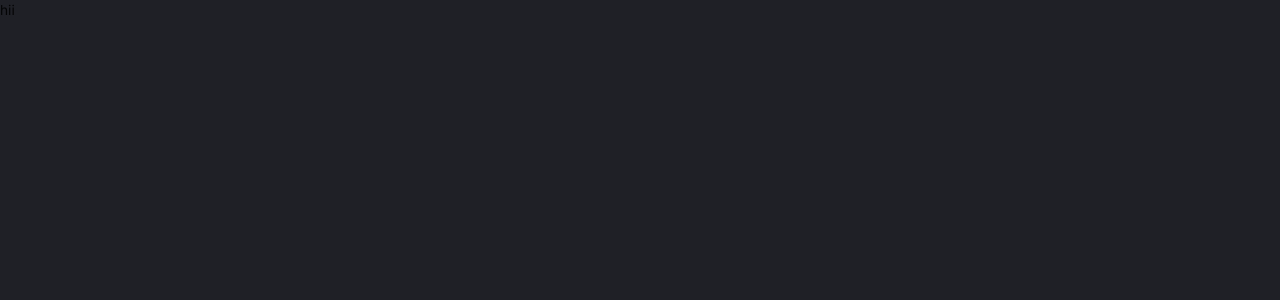
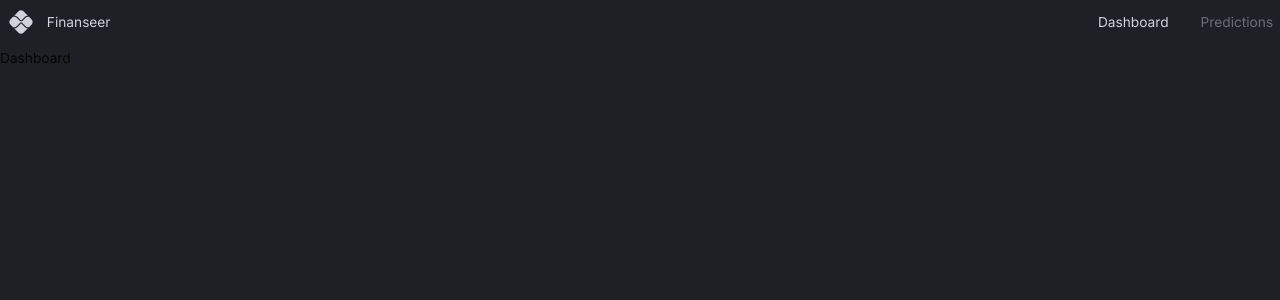
Before and after one commit to SuhailRazi/Finance-App, a React (Vite) app in the folder client/: page / in a window 1280 px wide. Shown: the top 300 px of the page. Built offline with nearby package versions, Linux system fonts and the light colour scheme.

Commit message:
added navbar and routes for navigation

```diff
--- a/client/src/App.tsx
+++ b/client/src/App.tsx
@@ -1,17 +1,27 @@
 import { ThemeProvider, createTheme } from "@mui/material/styles";
 import { useMemo } from "react";
 import { themeSettings } from "./theme";
-import { CssBaseline } from "@mui/material";
+import { Box, CssBaseline } from "@mui/material";
+import { BrowserRouter, Route, Routes } from "react-router-dom";
+import Navbar from "@/scenes/navbar";
 
 function App() {
   const theme = useMemo(() => createTheme(themeSettings), []);
   return (
     <>
       <div className="app">
-        <ThemeProvider theme={theme}>
-          <CssBaseline />
-          hii
-        </ThemeProvider>
+        <BrowserRouter>
+          <ThemeProvider theme={theme}>
+            <CssBaseline />
+            <Box width="100%" height="100%" padding="1rem 2rem 4rem 2 rem">
+              <Navbar />
+              <Routes>
+                <Route path="/" element={<div>Dashboard</div>} />
+                <Route path="/predictions" element={<div>Predictions</div>} />
+              </Routes>
+            </Box>
+          </ThemeProvider>
+        </BrowserRouter>
       </div>
     </>
   );
--- /dev/null
+++ b/client/src/scenes/navbar/Index.tsx
@@ -0,0 +1,55 @@
+import { useState } from "react";
+import { Link } from "react-router-dom";
+import { Box, Typography, useTheme } from "@mui/material";
+import PixIcon from "@mui/icons-material/Pix";
+import FlexBetween from "@/components/FlexBetween";
+
+type Props = {};
+
+const Navbar = (props: Props) => {
+  const { palette } = useTheme();
+  const [selected, setSelected] = useState("dashboard");
+
+  return (
+    <FlexBetween mb="0.25rem" p="0.5rem 0.5em" color={palette.grey[300]}>
+      {/* Left side */}
+      <FlexBetween gap="0.75rem">
+        <PixIcon
+          sx={{
+            fontSize: "28px",
+          }}
+        />
+        <Typography>Finanseer</Typography>
+      </FlexBetween>
+      {/* Right Side */}
+      <FlexBetween gap="2rem">
+        <Box sx={{ "&:hover": { color: palette.primary[100] } }}>
+          <Link
+            to="/"
+            onClick={() => setSelected("dashboard")}
+            style={{
+              color: selected === "dashboard" ? "inherit" : palette.grey[700],
+              textDecoration: "inherit",
+            }}
+          >
+            Dashboard
+          </Link>
+        </Box>
+        <Box sx={{ "&:hover": { color: palette.primary[100] } }}>
+          <Link
+            to="/predictions"
+            onClick={() => setSelected("predictions")}
+            style={{
+              color: selected === "predictions" ? "inherit" : palette.grey[700],
+              textDecoration: "inherit",
+            }}
+          >
+            Predictions
+          </Link>
+        </Box>
+      </FlexBetween>
+    </FlexBetween>
+  );
+};
+
+export default Navbar;
```
